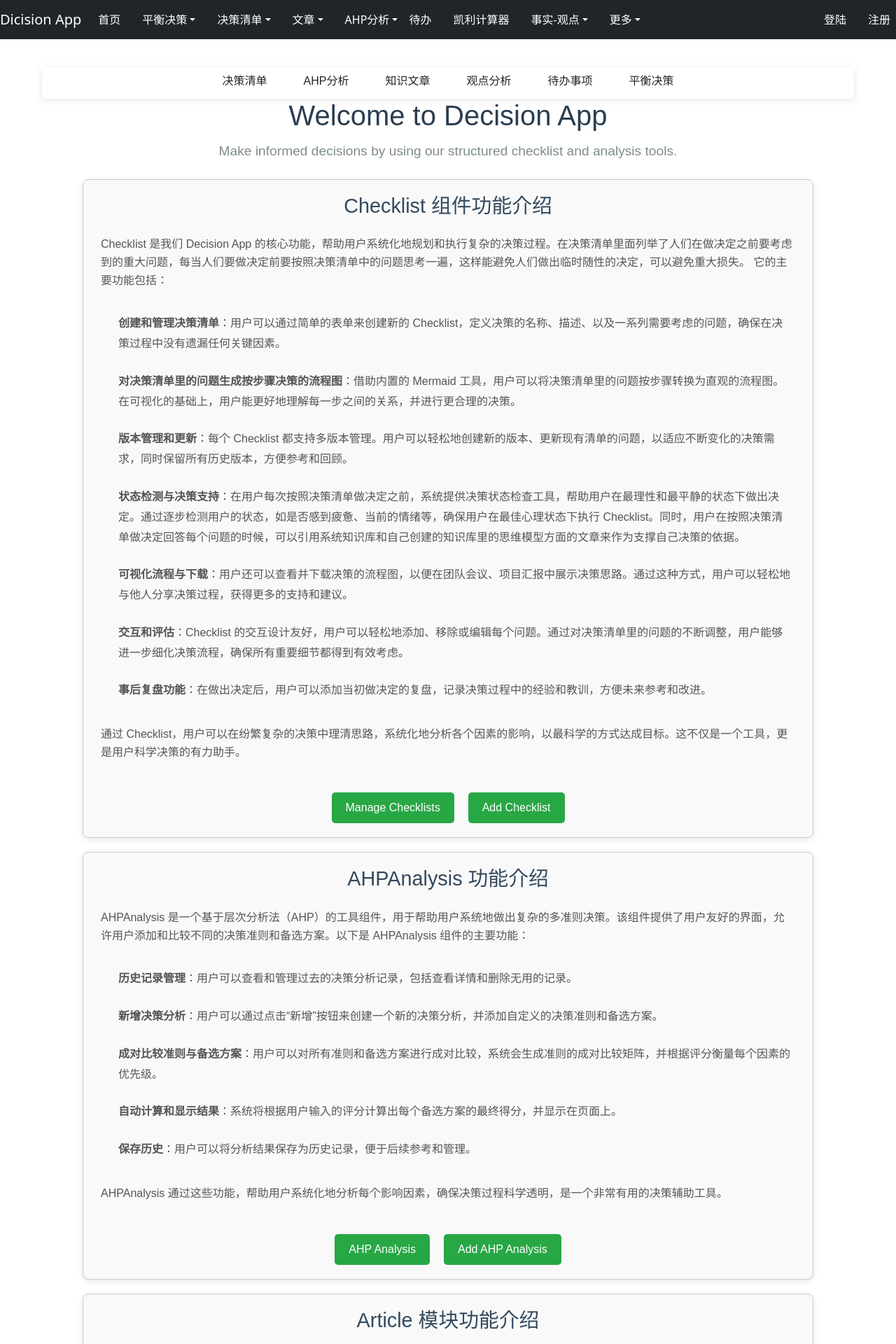
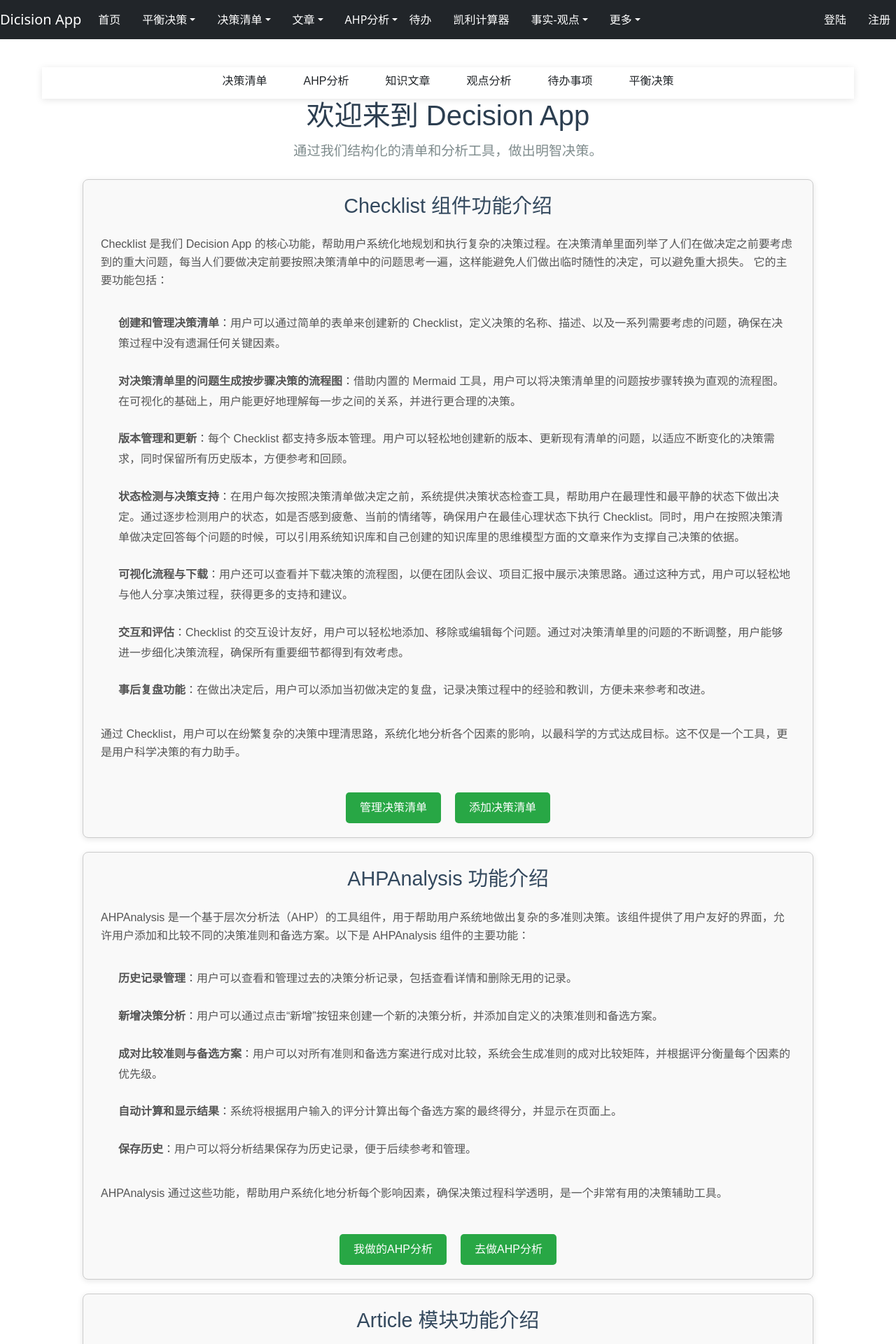
Before and after one commit to tuxiantian/decision-app, a React (Create React App) app: page / in a window 1280 px wide. Shown: the top 1920 px of the page at 70% size. Built offline with nearby package versions, Linux system fonts and the light colour scheme; no server answers; a small style sheet from the web is missing.

Commit message:
换成中文按钮显示

```diff
--- a/src/Home.js
+++ b/src/Home.js
@@ -64,8 +64,8 @@ const Home = () => {
         </ul>
       </nav>
       <header className="home-header">
-        <h1>Welcome to Decision App</h1>
-        <p>Make informed decisions by using our structured checklist and analysis tools.</p>
+        <h1>欢迎来到 Decision App</h1>
+        <p>通过我们结构化的清单和分析工具，做出明智决策。</p>
       </header>
 
       <section id="checklist" className="home-section" style={{ width: '90%', margin: '20px auto', boxSizing: 'border-box', backgroundColor: '#f9f9f9', padding: '20px', borderRadius: '8px', border: '1px solid #ccc' }}>
@@ -88,11 +88,11 @@ const Home = () => {
         </p>
         <div style={{ display: 'flex', justifyContent: 'center', gap: '20px', marginTop: '20px' }}>
           <Link to="/checklists" className="home-link-button" style={{ display: 'block', textAlign: 'center', marginTop: '20px', padding: '10px 20px', backgroundColor: '#28a745', color: 'white', textDecoration: 'none', borderRadius: '5px' }}>
-            Manage Checklists
+            管理决策清单
           </Link>
 
           <Link to="/checklist-form" className="home-link-button" style={{ display: 'block', textAlign: 'center', marginTop: '20px', padding: '10px 20px', backgroundColor: '#28a745', color: 'white', textDecoration: 'none', borderRadius: '5px' }}>
-            Add Checklist
+            添加决策清单
           </Link>
         </div>
       </section>
@@ -115,10 +115,10 @@ const Home = () => {
         </p>
         <div style={{ display: 'flex', justifyContent: 'center', gap: '20px', marginTop: '20px' }}>
           <Link to="/ahp" className="home-link-button" style={{ display: 'block', textAlign: 'center', marginTop: '20px', padding: '10px 20px', backgroundColor: '#28a745', color: 'white', textDecoration: 'none', borderRadius: '5px' }}>
-            AHP Analysis
+            我做的AHP分析
           </Link>
           <Link to="/ahp-add" className="home-link-button" style={{ display: 'block', textAlign: 'center', marginTop: '20px', padding: '10px 20px', backgroundColor: '#28a745', color: 'white', textDecoration: 'none', borderRadius: '5px' }}>
-            Add AHP Analysis
+            去做AHP分析
           </Link>
         </div>
       </section>
@@ -142,10 +142,10 @@ const Home = () => {
         </p>
         <div style={{ display: 'flex', justifyContent: 'center', gap: '20px', marginTop: '20px' }}>
           <Link to="/articles" className="home-link-button" style={{ display: 'block', textAlign: 'center', marginTop: '20px', padding: '10px 20px', backgroundColor: '#28a745', color: 'white', textDecoration: 'none', borderRadius: '5px' }}>
-            Manage Articles
+            管理文章
           </Link>
           <Link to="/add-article" className="home-link-button" style={{ display: 'block', textAlign: 'center', marginTop: '20px', padding: '10px 20px', backgroundColor: '#28a745', color: 'white', textDecoration: 'none', borderRadius: '5px' }}>
-            Add Article
+            添加文章
           </Link>
         </div>
       </section>
@@ -158,8 +158,8 @@ const Home = () => {
           为您的决策提供可靠依据。
         </p>
         <div style={{ display: 'flex', justifyContent: 'center', gap: '20px', marginTop: '20px' }}>
-          <Link to="/argument-evaluator" className="home-link-button" style={{ display: 'block', textAlign: 'center', marginTop: '20px', padding: '10px 20px', backgroundColor: '#28a745', color: 'white', textDecoration: 'none', borderRadius: '5px' }}>Do ArgumentEvaluator</Link>
-          <Link to="/argument-evaluator-list" className="home-link-button" style={{ display: 'block', textAlign: 'center', marginTop: '20px', padding: '10px 20px', backgroundColor: '#28a745', color: 'white', textDecoration: 'none', borderRadius: '5px' }}>ArgumentEvaluator List</Link>
+          <Link to="/argument-evaluator" className="home-link-button" style={{ display: 'block', textAlign: 'center', marginTop: '20px', padding: '10px 20px', backgroundColor: '#28a745', color: 'white', textDecoration: 'none', borderRadius: '5px' }}>去做观点-事实分析</Link>
+          <Link to="/argument-evaluator-list" className="home-link-button" style={{ display: 'block', textAlign: 'center', marginTop: '20px', padding: '10px 20px', backgroundColor: '#28a745', color: 'white', textDecoration: 'none', borderRadius: '5px' }}>我做的观点-事实分析</Link>
         </div>
 
       </section>
@@ -181,7 +181,7 @@ const Home = () => {
           TodoList 组件通过以上功能，帮助用户系统化地管理日常任务和目标，确保他们能够根据任务的重要性和紧急性进行优先级处理，从而更加有效率地完成任务和管理时间。
         </p>
         <Link to="/todos" className="home-link-button" style={{ display: 'block', textAlign: 'center', marginTop: '20px', padding: '10px 20px', backgroundColor: '#28a745', color: 'white', textDecoration: 'none', borderRadius: '5px' }}>
-          TodoList
+          任务代办清单
         </Link>
       </section>
 
@@ -204,8 +204,8 @@ const Home = () => {
         </p>
         <img src="/images/balanced_decision_decription.png" alt='BalancedDecisionMaker flowchart' style={{ display: 'block', margin: '20px auto', maxWidth: '100%', height: 'auto' }} />
         <div style={{ display: 'flex', justifyContent: 'center', gap: '20px', marginTop: '20px' }}>
-          <Link to="/balanced-decisions/list" className="home-link-button" style={{ display: 'block', textAlign: 'center', marginTop: '20px', padding: '10px 20px', backgroundColor: '#28a745', color: 'white', textDecoration: 'none', borderRadius: '5px' }}>BalancedDecisionList</Link>
-          <Link to="/balanced-decisions" className="home-link-button" style={{ display: 'block', textAlign: 'center', marginTop: '20px', padding: '10px 20px', backgroundColor: '#28a745', color: 'white', textDecoration: 'none', borderRadius: '5px' }}>Balanced Decision Maker</Link>
+          <Link to="/balanced-decisions/list" className="home-link-button" style={{ display: 'block', textAlign: 'center', marginTop: '20px', padding: '10px 20px', backgroundColor: '#28a745', color: 'white', textDecoration: 'none', borderRadius: '5px' }}>我做的平衡决策</Link>
+          <Link to="/balanced-decisions" className="home-link-button" style={{ display: 'block', textAlign: 'center', marginTop: '20px', padding: '10px 20px', backgroundColor: '#28a745', color: 'white', textDecoration: 'none', borderRadius: '5px' }}>去做平衡决策</Link>
         </div>
       </section>
     </div>
```
